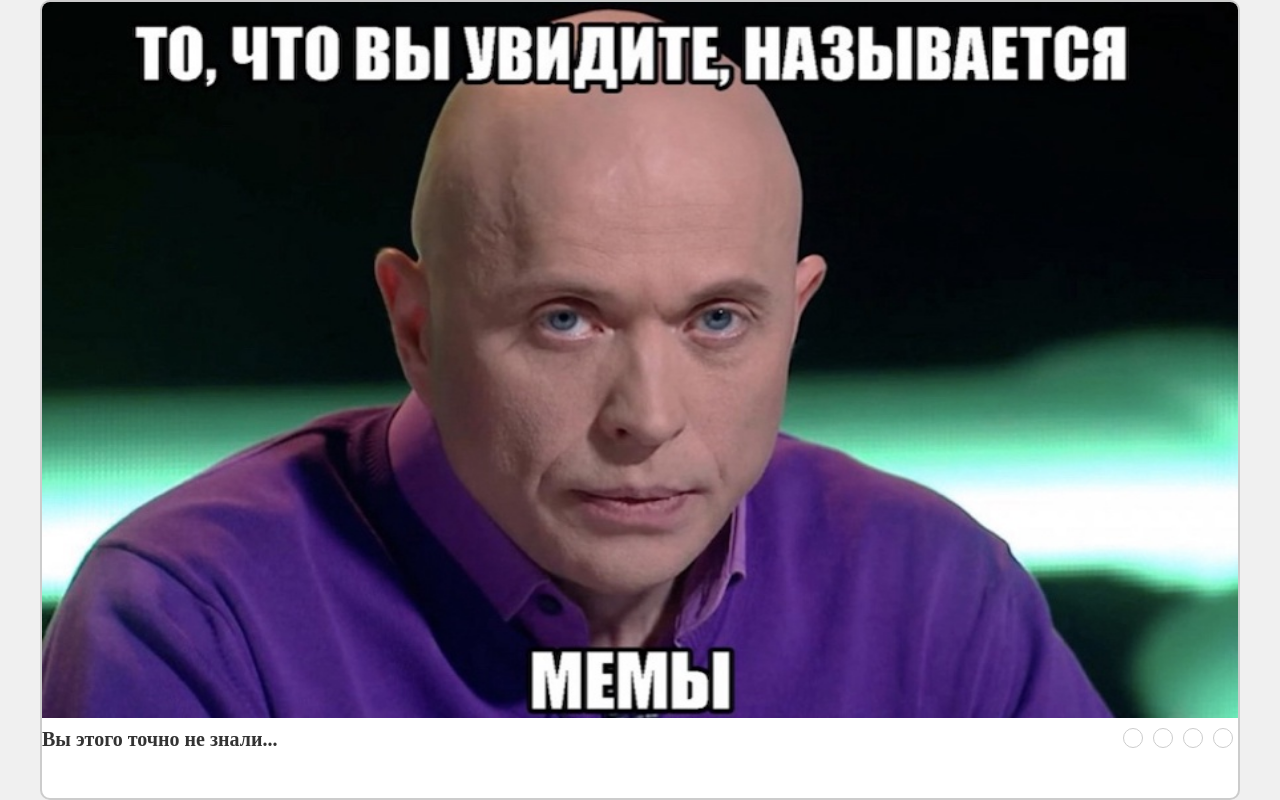
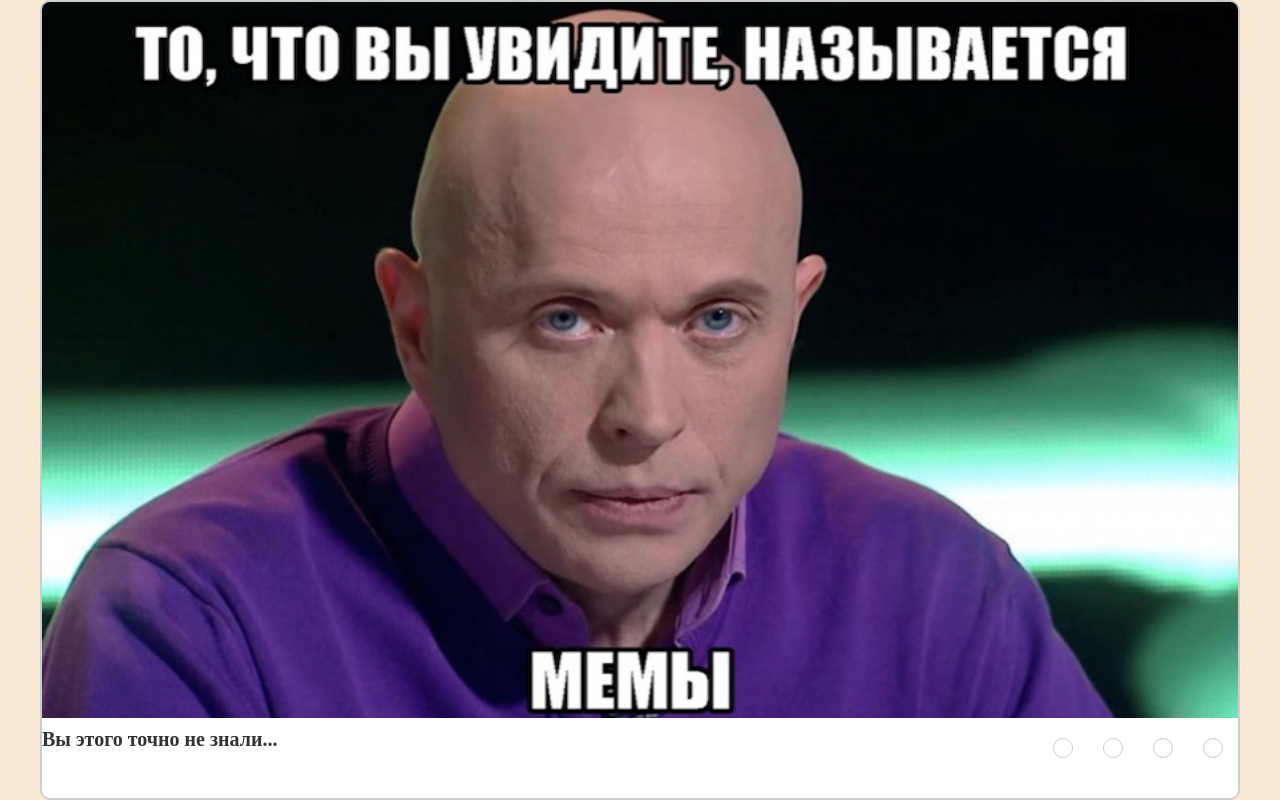
Before and after one commit to NataliyaMoon/cssMemeSlider, a plain HTML site: page index.html in a window 1280 px wide. Drawn offline with Linux system fonts and the light colour scheme.

Commit message:
fix: change styles for controls (Fri, Sep 13, 2024 06:17:52 PM)

```diff
--- a/index.html
+++ b/index.html
@@ -35,11 +35,13 @@
                         <h5 class="caption">Скоро Новый год!</h5>
                         <h5 class="caption">Хорошо, что я кот</h5>
                     </div>
-                    <div class="carousel-nav">
-                        <label for="slide1"></label>
-                        <label for="slide2"></label>
-                        <label for="slide3"></label>
-                        <label for="slide4"></label>
+                    <div class="carousel_nav">
+                        <label for="slide1">
+                            <div class="carousel_nav_item"></div>
+                        </label>
+                        <label for="slide2"><div class="carousel_nav_item"></div></label>
+                        <label for="slide3"><div class="carousel_nav_item"></div></label>
+                        <label for="slide4"><div class="carousel_nav_item"></div></label>
                     </div>
                 </div>
             </div>
--- a/style.css
+++ b/style.css
@@ -10,6 +10,7 @@ body {
     align-items: center;
     height: 100vh;
     background: #f0f0f0;
+    background-color: antiquewhite;
 }
 
 .container {
@@ -75,26 +76,20 @@ body {
     display: block;
 }
 
-.carousel-nav {
+.carousel_nav {
     display: flex;
     justify-content: center;
     box-sizing: border-box;
 }
 
-.carousel-nav label {
+.carousel_nav label {
     background: #fff;
-    border: 1px solid #ccc;
+    display: block;
+    padding: 10px;
+    margin: 0 5px;
     border-radius: 50%;
-    display: block;
-    width: 20px;
-    height: 20px;
-    margin: 0 5px;
     cursor: pointer;
     transition: background 0.3s ease;
-}
-
-.carousel-nav label:hover {
-    background: #ddd;
 }
 
 #slide1:checked ~ .carousel-inner {
@@ -112,3 +107,18 @@ body {
 #slide4:checked ~ .carousel-inner {
     transform: translateX(-75%);
 }
+
+.carousel_nav_item {
+    width: 20px;
+    height: 20px;
+    border: 1px solid #ccc;
+    border-radius: 50%;
+}
+
+.carousel_nav_item:hover {
+    background: #ddd;
+}
+
+.carousel_nav_item:active {
+    background: gray;
+}
```
